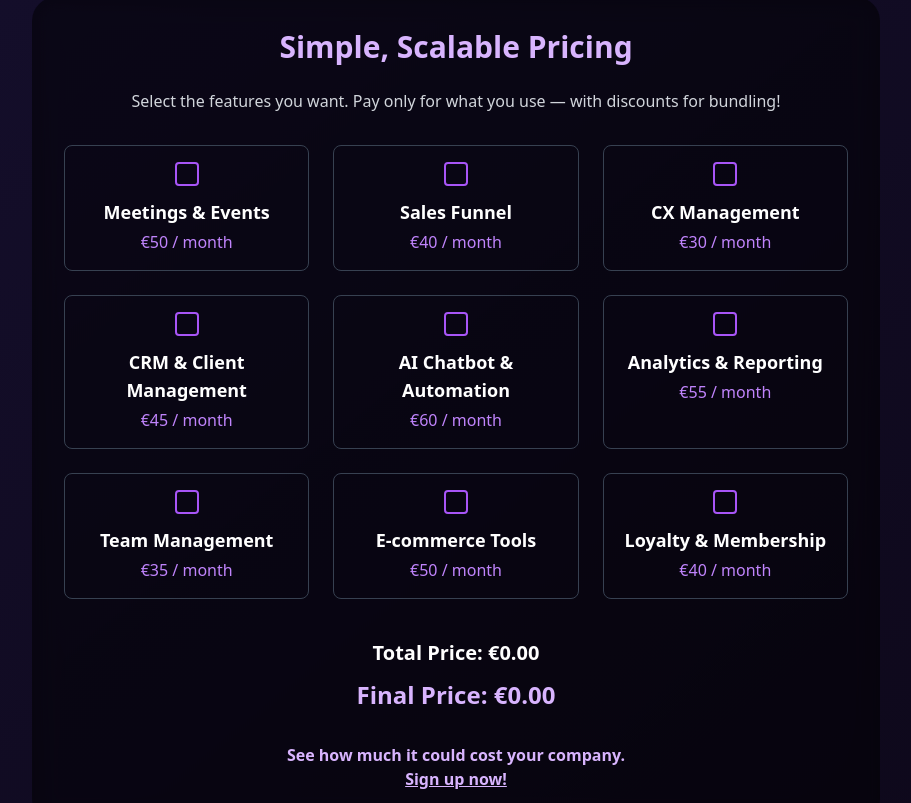
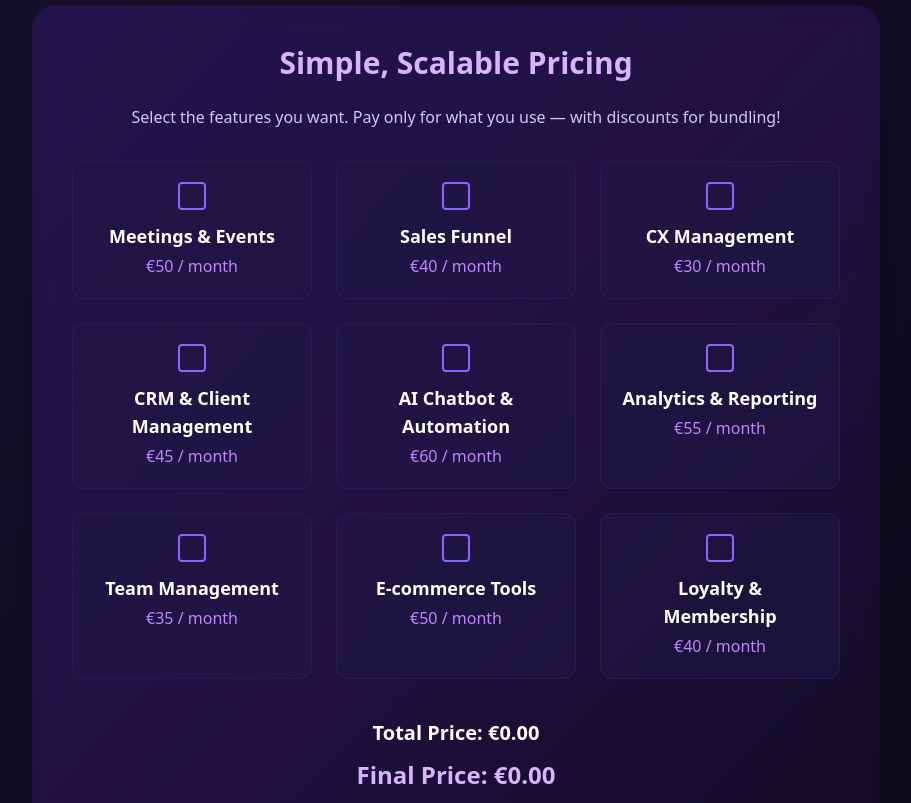
Before and after one commit to LunaraHQ/lunara-website, a Next.js app: page / in a window 1280 px wide. Shown: the part 2713-3516 px from the top of the page, without its empty margins (184-1095 px from the left). Built offline with nearby package versions, Linux system fonts and the light colour scheme.

Commit message:
Update PricingTable.js

```diff
--- a/components/PricingTable.js
+++ b/components/PricingTable.js
@@ -41,13 +41,13 @@ export default function PricingTable() {
   return (
     <section
       id="pricing"
-      className="max-w-5xl mx-auto p-8 bg-black/60 backdrop-blur-md rounded-3xl text-white"
+      className="max-w-5xl mx-auto p-10 bg-gradient-to-br from-[#251654]/70 via-[#27134e]/60 to-[#130b24]/50 backdrop-blur-md rounded-3xl text-white shadow-lg mt-10"
       aria-label="Pricing Table"
     >
       <h2 className="text-3xl font-bold mb-6 text-center text-purple-300">
         Simple, Scalable Pricing
       </h2>
-      <p className="mb-8 text-center text-gray-300">
+      <p className="mb-8 text-center text-[#d2c6f7]">
         Select the features you want. Pay only for what you use — with discounts for bundling!
       </p>
 
@@ -55,7 +55,7 @@ export default function PricingTable() {
         {FEATURES.map(({ slug, name, price }) => (
           <label
             key={slug}
-            className="cursor-pointer rounded-lg border border-gray-700 p-4 flex flex-col items-center hover:border-purple-500 transition"
+            className="cursor-pointer rounded-xl border border-[#322769]/50 p-5 flex flex-col items-center bg-[#201845]/60 hover:border-[#8C64FF] transition"
           >
             <input
               type="checkbox"
@@ -64,8 +64,8 @@ export default function PricingTable() {
               onChange={() => toggleFeature(slug)}
             />
             <div
-              className={`w-6 h-6 mb-3 rounded border-2 border-purple-500 flex items-center justify-center ${
-                selectedFeatures.includes(slug) ? "bg-purple-600" : "bg-transparent"
+              className={`w-7 h-7 mb-3 rounded border-2 border-[#8C64FF] flex items-center justify-center ${
+                selectedFeatures.includes(slug) ? "bg-[#8C64FF]" : "bg-transparent"
               }`}
             >
               {selectedFeatures.includes(slug) && (
@@ -99,8 +99,8 @@ export default function PricingTable() {
       <div className="mt-8 text-center text-purple-300 font-semibold">
         See how much it could cost your company.
         <br />
-        <Link href="/auth/signup">
-          <a className="underline hover:text-white cursor-pointer">Sign up now!</a>
+        <Link href="/auth/signup" className="underline hover:text-white cursor-pointer">
+          Sign up now!
         </Link>
       </div>
     </section>
```
